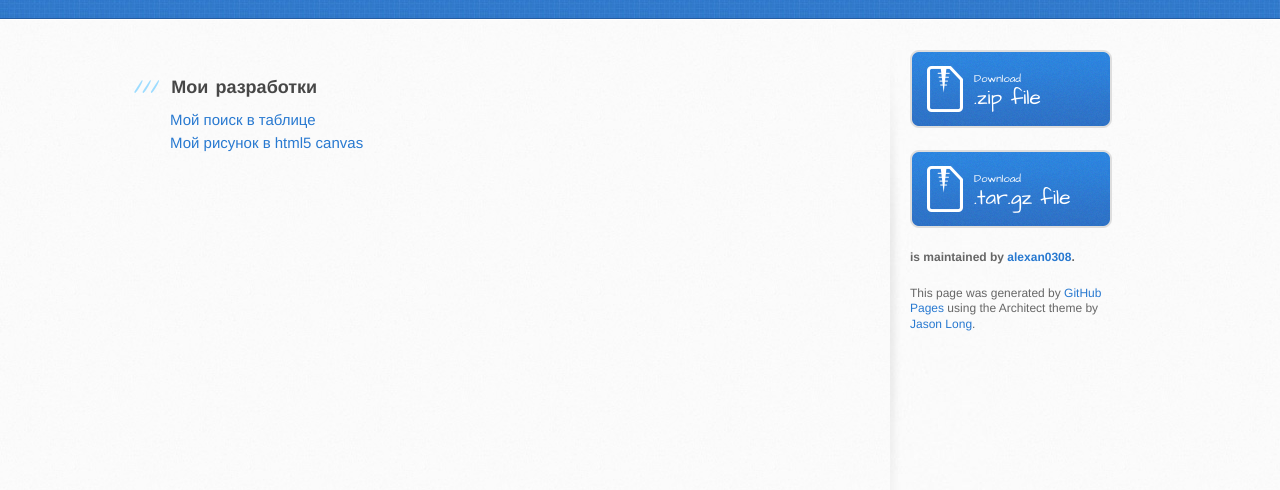
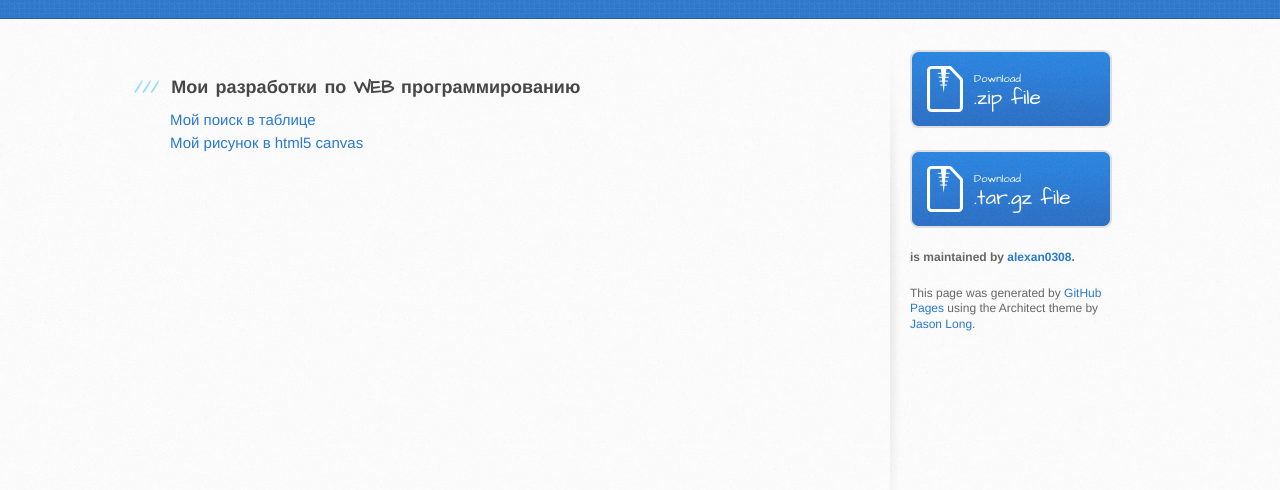
Before and after one commit to alexan0308/resume, a plain HTML site: page index.html in a window 1280 px wide. Shown: the part 182-672 px from the top of the page. Drawn offline with Linux system fonts and the light colour scheme.

Commit message:
Update index.html

```diff
--- a/index.html
+++ b/index.html
@@ -30,7 +30,7 @@
         <section id="main-content">
           <h3>
 <a name="welcome-to-github-pages" class="anchor" href="#welcome-to-github-pages"><span class="octicon octicon-link"></span></a>
-Мои разработки</h3>
+Мои разработки по WEB программированию</h3>
 
 <a href="table/index.html"> Мой поиск в таблице </a> <p>
 <a href="ris/index.html"> Мой рисунок в html5 canvas </a>
```
